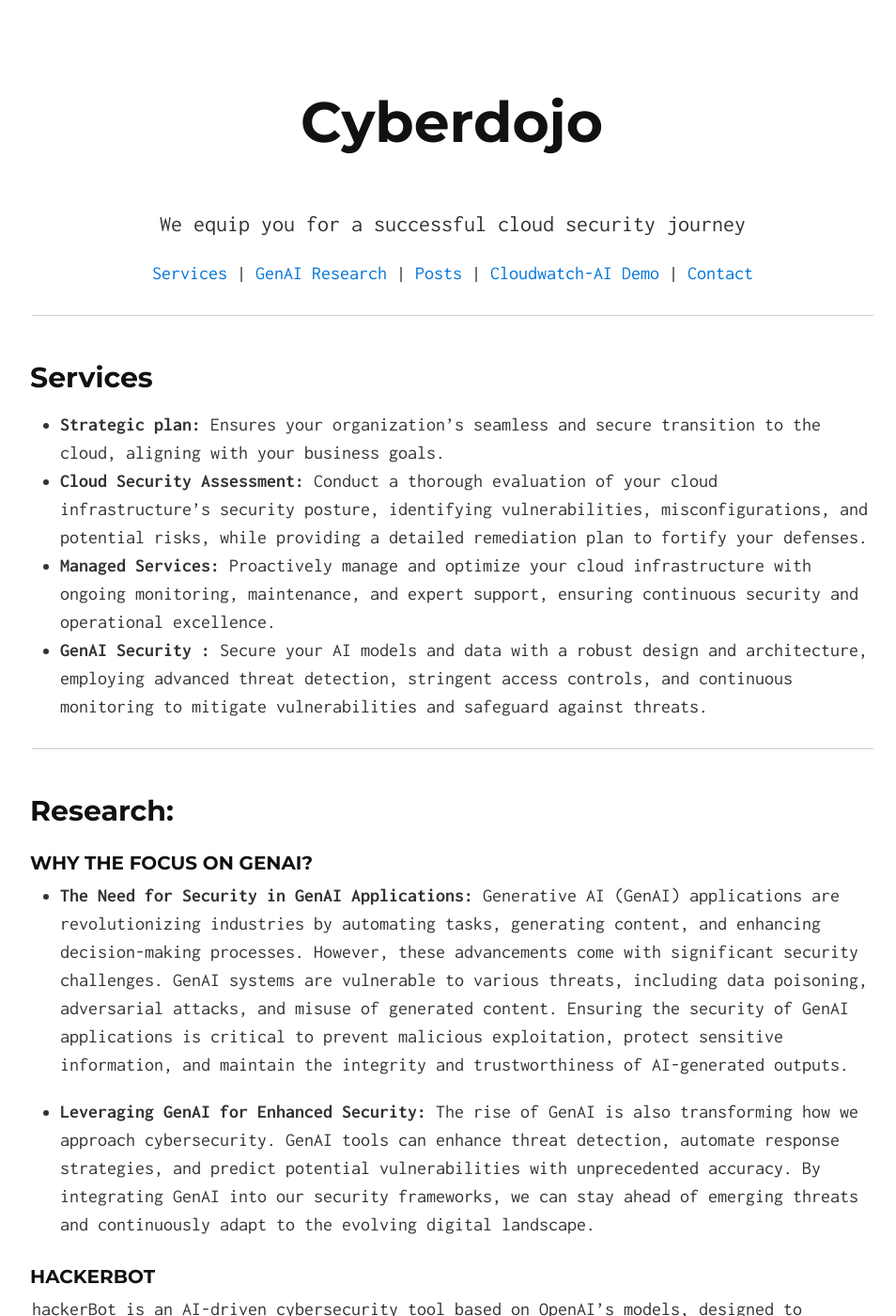
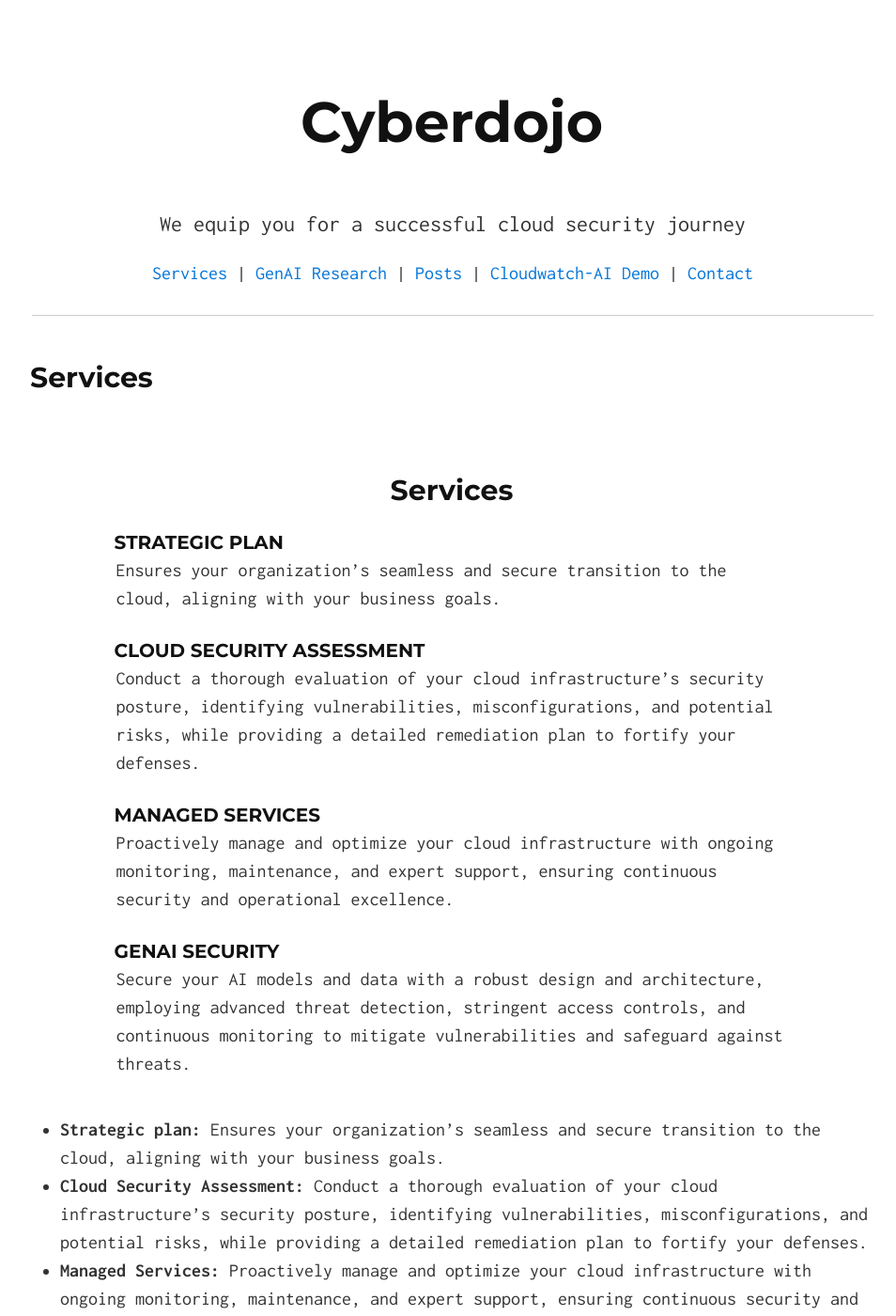
Before and after one commit to Ahmed-AG/cyberdojo-page, a Jekyll site: the page built from index.md, in a window 1280 px wide and 1400 px high. Shown: the whole window at 94% size, without its empty margins (158-1112 px from the left). Built offline with Jekyll 4.4.1, drawn with Linux system fonts in a browser that asks for light colours.

Commit message:
update site

```diff
--- a/index.md
+++ b/index.md
@@ -14,6 +14,31 @@
 -->
 
 ## <a id="services"></a>Services
+
+<div style="width: 80%; margin: 0 auto; padding: 20px;">
+  <h2 style="text-align: center;">Services</h2>
+
+  <div style="margin-bottom: 20px;">
+    <h3 style="margin-bottom: 5px;">Strategic Plan</h3>
+    <p>Ensures your organization’s seamless and secure transition to the cloud, aligning with your business goals.</p>
+  </div>
+
+  <div style="margin-bottom: 20px;">
+    <h3 style="margin-bottom: 5px;">Cloud Security Assessment</h3>
+    <p>Conduct a thorough evaluation of your cloud infrastructure’s security posture, identifying vulnerabilities, misconfigurations, and potential risks, while providing a detailed remediation plan to fortify your defenses.</p>
+  </div>
+
+  <div style="margin-bottom: 20px;">
+    <h3 style="margin-bottom: 5px;">Managed Services</h3>
+    <p>Proactively manage and optimize your cloud infrastructure with ongoing monitoring, maintenance, and expert support, ensuring continuous security and operational excellence.</p>
+  </div>
+
+  <div>
+    <h3 style="margin-bottom: 5px;">GenAI Security</h3>
+    <p>Secure your AI models and data with a robust design and architecture, employing advanced threat detection, stringent access controls, and continuous monitoring to mitigate vulnerabilities and safeguard against threats.</p>
+  </div>
+</div>
+
 - **Strategic plan:** Ensures your organization’s seamless and secure transition to the cloud, aligning with your business goals.
 - **Cloud Security Assessment:** Conduct a thorough evaluation of your cloud infrastructure's security posture, identifying vulnerabilities, misconfigurations, and potential risks, while providing a detailed remediation plan to fortify your defenses.
 - **Managed Services:** Proactively manage and optimize your cloud infrastructure with ongoing monitoring, maintenance, and expert support, ensuring continuous security and operational excellence.
```
